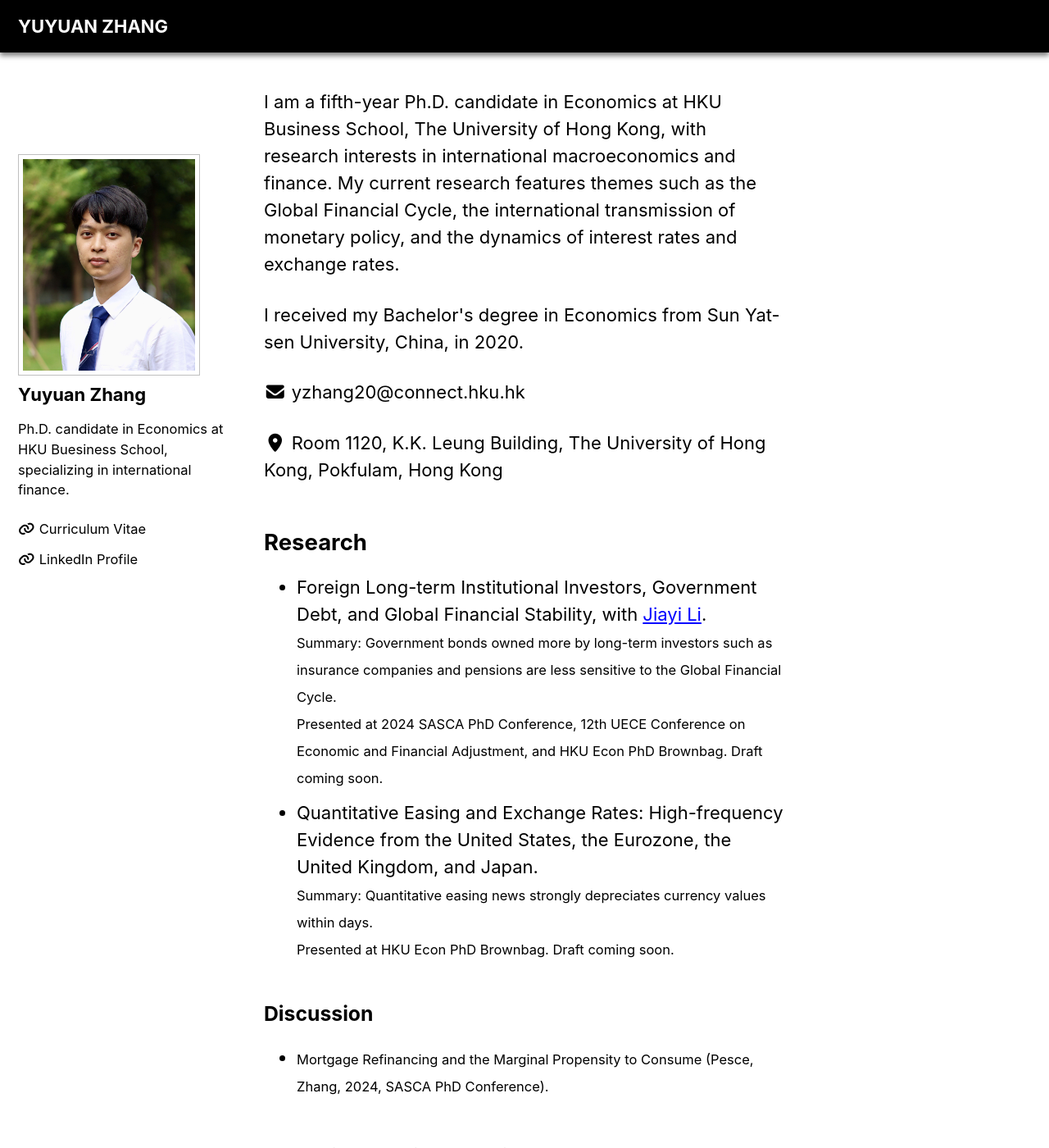
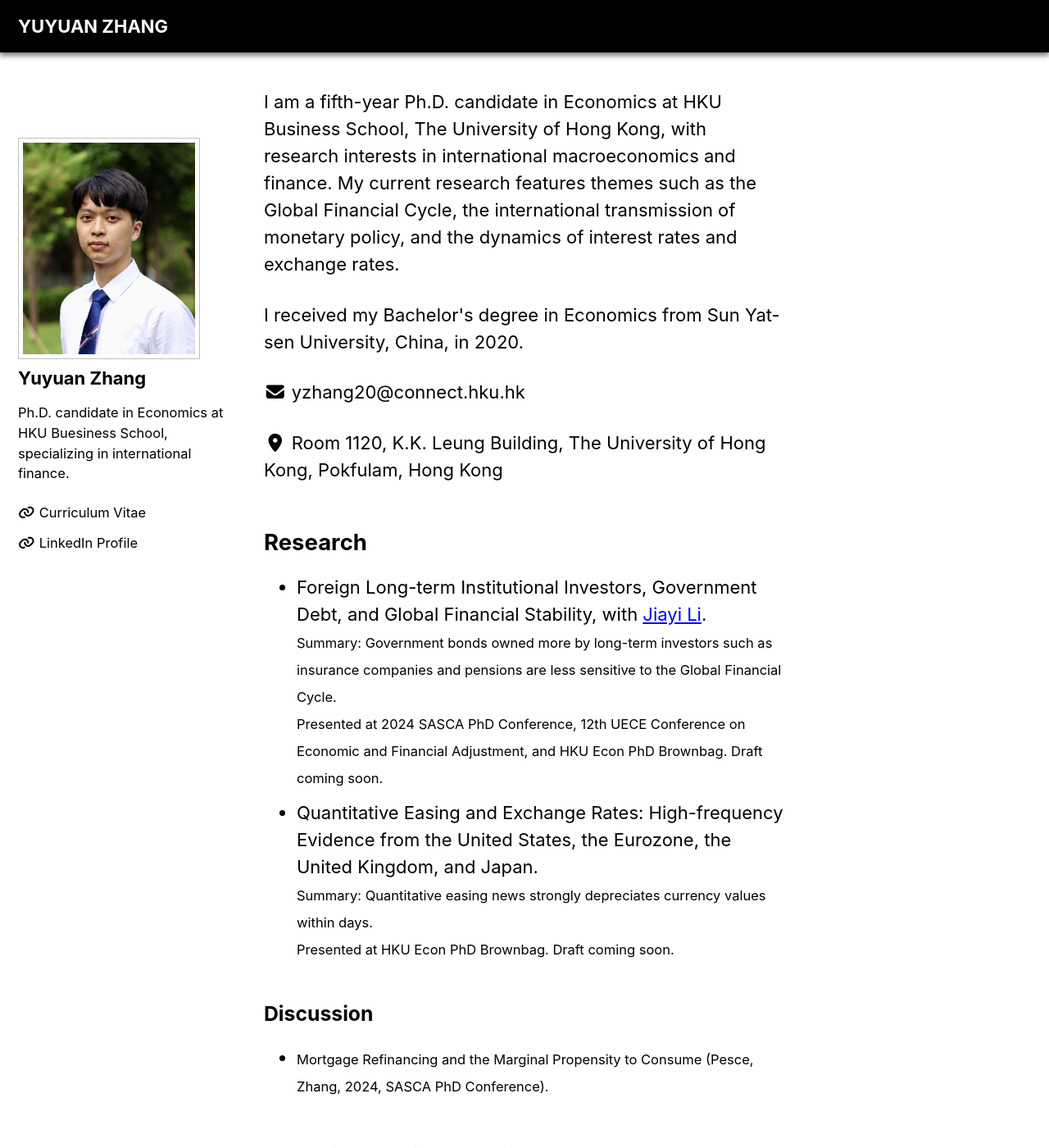
Before and after one commit to yuyuanecon/yuyuanecon.github.io, a Jekyll site: the page built from index.html, in a window 1280 px wide and 1400 px high. Shown: the whole window at 82% size. Built offline with Jekyll 4.4.1, drawn with Linux system fonts in a browser that asks for light colours; cached includes are drawn as plain includes; the list of posts is cut into pages by our own code.

Commit message:
Update _sidebar.scss

```diff
--- a/_sass/minimal-mistakes/_sidebar.scss
+++ b/_sass/minimal-mistakes/_sidebar.scss
@@ -15,7 +15,7 @@
   //   -webkit-transform: translate3d(0, 0, 0);
   //   transform: translate3d(0, 0, 0);
   // }
-  margin-top: 20px; // Adjust this value as needed to account for the masthead height
+  margin-top: 0px; // Adjust this value as needed to account for the masthead height
 
   @include breakpoint($large) {
     float: inline-start;
```
